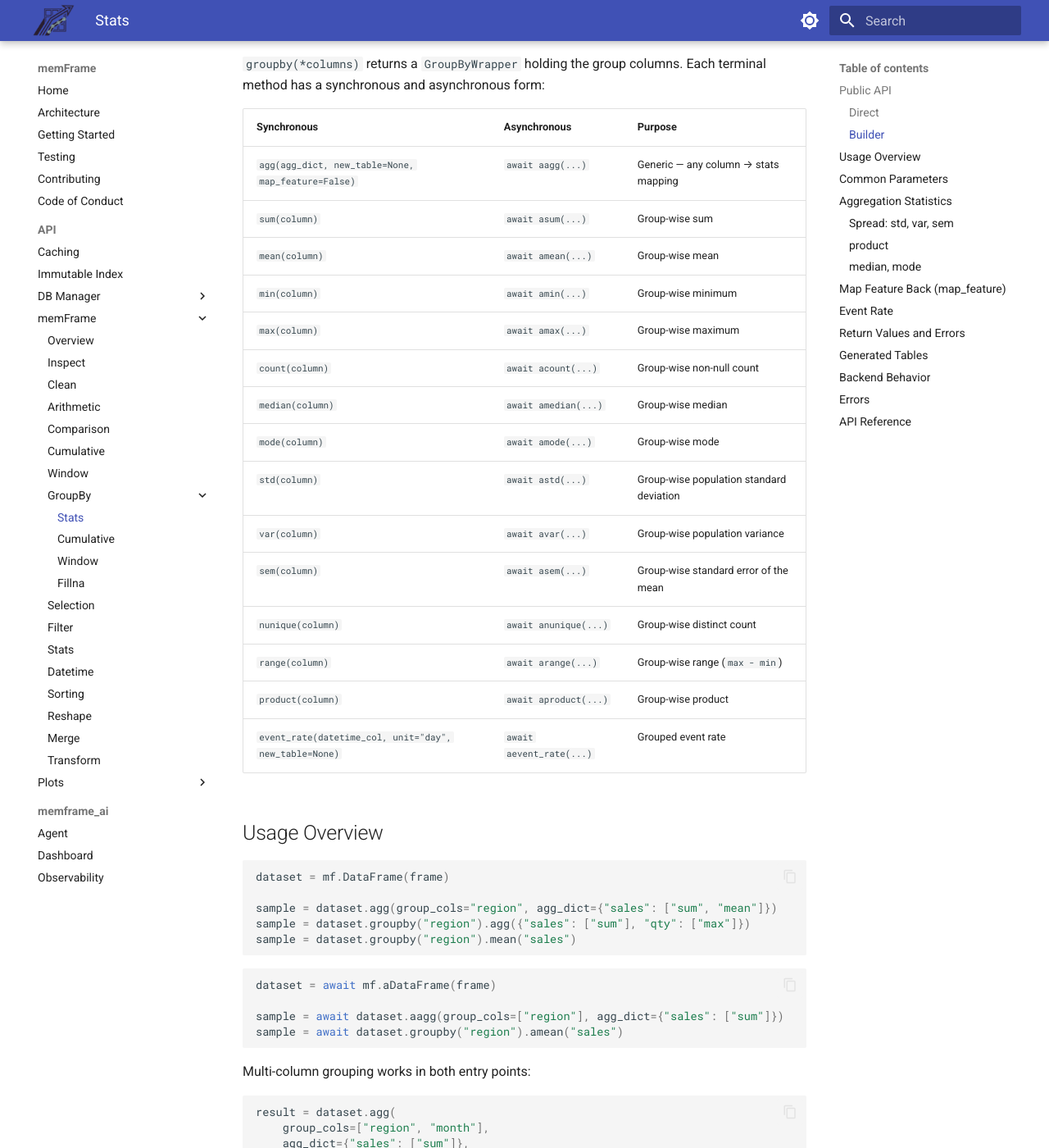
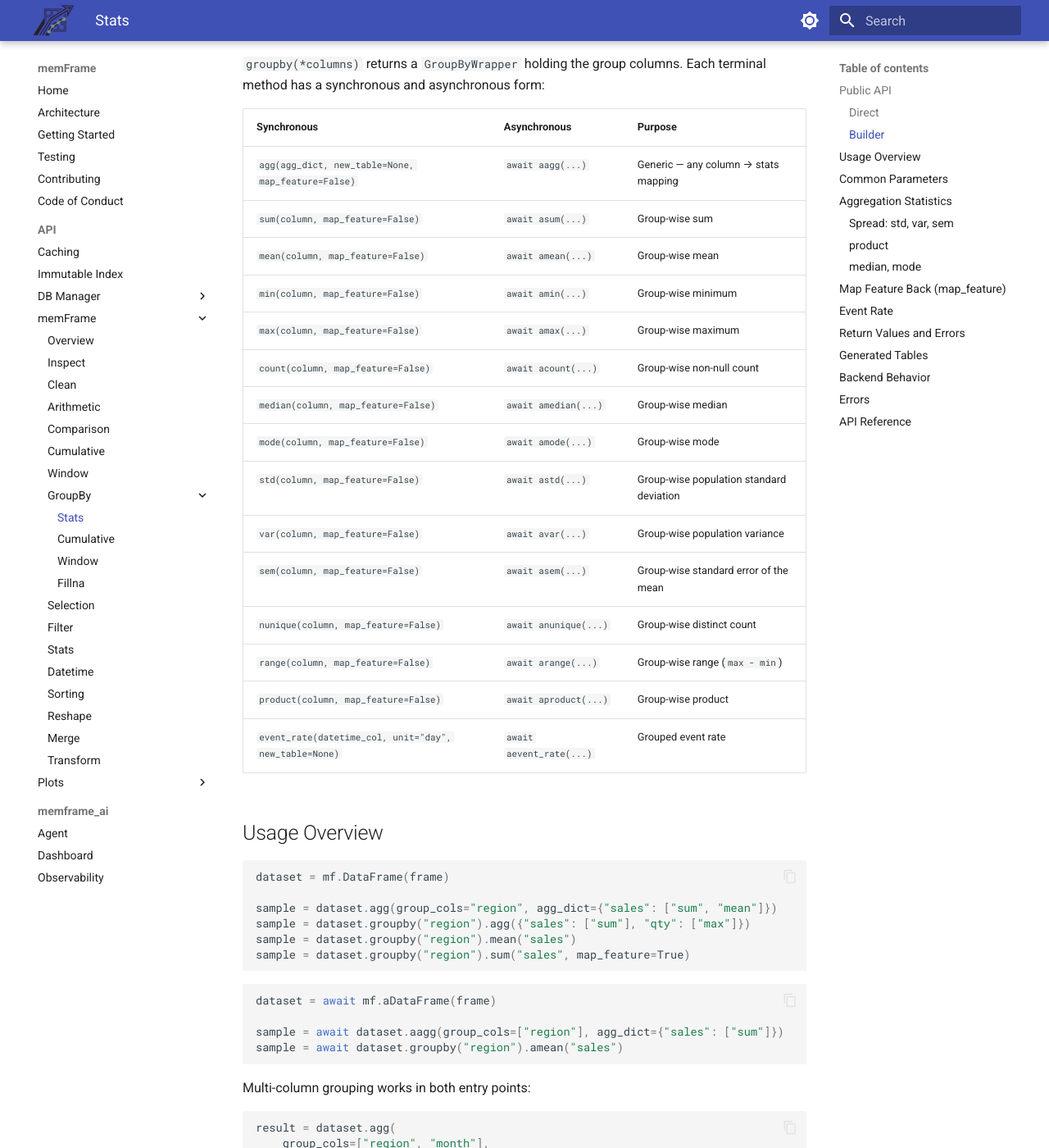
Before and after one commit to Debojit95/memFrame, an MkDocs documentation site: the page built from docs/api/groupby/groupby_stats.md, in a window 1280 px wide and 1400 px high, scrolled down 1502 px. Shown: the whole window at 82% size. Built offline with MkDocs 1.6.1 and Material for MkDocs 9.7.7, drawn with Linux system fonts in a browser that asks for light colours; some of the changed text lies outside the part shown.

Commit message:
[docs] document builder map_feature
Show map_feature on every convenience statistic and add a
groupby().sum(..., map_feature=True) example plus the source-ref caching
behavior.

````diff
--- a/docs/api/groupby/groupby_stats.md
+++ b/docs/api/groupby/groupby_stats.md
@@ -65,19 +65,19 @@ Each terminal method has a synchronous and asynchronous form:
 | Synchronous | Asynchronous | Purpose |
 | --- | --- | --- |
 | `agg(agg_dict, new_table=None, map_feature=False)` | `await aagg(...)` | Generic — any column → stats mapping |
-| `sum(column)` | `await asum(...)` | Group-wise sum |
-| `mean(column)` | `await amean(...)` | Group-wise mean |
-| `min(column)` | `await amin(...)` | Group-wise minimum |
-| `max(column)` | `await amax(...)` | Group-wise maximum |
-| `count(column)` | `await acount(...)` | Group-wise non-null count |
-| `median(column)` | `await amedian(...)` | Group-wise median |
-| `mode(column)` | `await amode(...)` | Group-wise mode |
-| `std(column)` | `await astd(...)` | Group-wise population standard deviation |
-| `var(column)` | `await avar(...)` | Group-wise population variance |
-| `sem(column)` | `await asem(...)` | Group-wise standard error of the mean |
-| `nunique(column)` | `await anunique(...)` | Group-wise distinct count |
-| `range(column)` | `await arange(...)` | Group-wise range (`max - min`) |
-| `product(column)` | `await aproduct(...)` | Group-wise product |
+| `sum(column, map_feature=False)` | `await asum(...)` | Group-wise sum |
+| `mean(column, map_feature=False)` | `await amean(...)` | Group-wise mean |
+| `min(column, map_feature=False)` | `await amin(...)` | Group-wise minimum |
+| `max(column, map_feature=False)` | `await amax(...)` | Group-wise maximum |
+| `count(column, map_feature=False)` | `await acount(...)` | Group-wise non-null count |
+| `median(column, map_feature=False)` | `await amedian(...)` | Group-wise median |
+| `mode(column, map_feature=False)` | `await amode(...)` | Group-wise mode |
+| `std(column, map_feature=False)` | `await astd(...)` | Group-wise population standard deviation |
+| `var(column, map_feature=False)` | `await avar(...)` | Group-wise population variance |
+| `sem(column, map_feature=False)` | `await asem(...)` | Group-wise standard error of the mean |
+| `nunique(column, map_feature=False)` | `await anunique(...)` | Group-wise distinct count |
+| `range(column, map_feature=False)` | `await arange(...)` | Group-wise range (`max - min`) |
+| `product(column, map_feature=False)` | `await aproduct(...)` | Group-wise product |
 | `event_rate(datetime_col, unit="day", new_table=None)` | `await aevent_rate(...)` | Grouped event rate |
 
 ## Usage Overview
@@ -88,6 +88,7 @@ dataset = mf.DataFrame(frame)
 sample = dataset.agg(group_cols="region", agg_dict={"sales": ["sum", "mean"]})
 sample = dataset.groupby("region").agg({"sales": ["sum"], "qty": ["max"]})
 sample = dataset.groupby("region").mean("sales")
+sample = dataset.groupby("region").sum("sales", map_feature=True)
 ```
 
 ```python
@@ -116,7 +117,7 @@ result = dataset.groupby("region", "month").sum("sales")
 | `datetime_col` | `str` | Datetime column for `event_rate`. |
 | `unit` | `str` | Rate unit for `event_rate`: `second`, `minute`, `hour`, `day` (default), or `week`. |
 | `new_table` | `str` or `None` | Optional explicit name for a result table. When omitted, the temporary group table is dropped and the aggregate is cached as an `actual` payload (or written to the source with `map_feature=True`). |
-| `map_feature` | `bool` | When `True` (default `False`), LEFT JOIN the new feature columns back onto the original table — one value per row, matched on the group keys. The intermediate group table is dropped and the envelope is a source ref (`ref_schema` / `ref_table` / `generated_cols`); `result` is the row-aligned source view. Agg only (not `event_rate`). |
+| `map_feature` | `bool` | When `True` (default `False`), LEFT JOIN the new feature columns back onto the original table — one value per row, matched on the group keys. The intermediate group table is dropped and the envelope is a source ref (`ref_schema` / `ref_table` / `generated_cols`); `result` is the row-aligned source view. Available on `agg` and every convenience statistic (`sum`, `mean`, …); not on `event_rate`. |
 
 ## Aggregation Statistics
 
@@ -179,6 +180,9 @@ is retained.
 ```python
 result = dataset.groupby("region").agg({"sales": ["sum"]}, map_feature=True)
 # original table now has: region, sales, sales_sum
+
+result = dataset.groupby("region").sum("sales", map_feature=True)
+# same row-aligned mapping for a single-statistic builder call
 ```
 
 ```python
````
